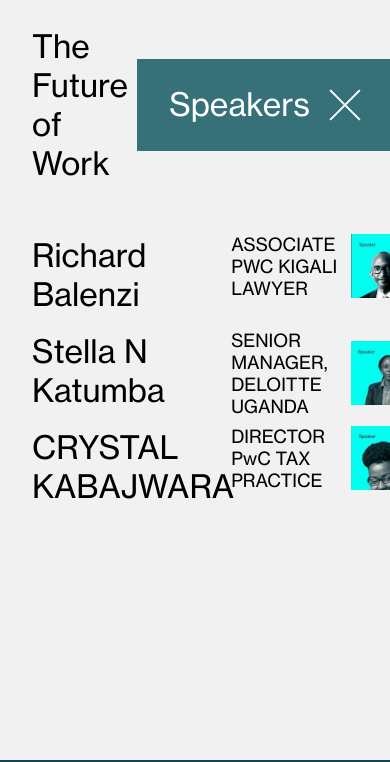
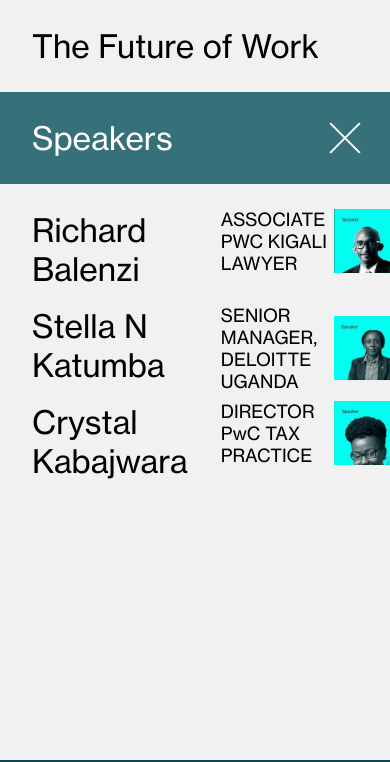
Before and after one commit to KreateUG/CareerXP, a website built with Vite: page src/pages/speakers.html in a window 390 px wide. Shown: the top 762 px of the page. Built offline with nearby package versions, Linux system fonts and the light colour scheme; files whose address does not match are found by name.

Commit message:
Add Flex to speaker grid

```diff
--- a/src/pages/speakers.html
+++ b/src/pages/speakers.html
@@ -68,7 +68,7 @@
           class="name-grid-cell"
           style="height: 6em"
         >
-          <h2>CRYSTAL KABAJWARA</h2>
+          <h2>Crystal Kabajwara</h2>
         </div>
         <div
           id="speaker-1-details-grid-cell"
@@ -81,7 +81,7 @@
       </div>
       <!-- cell end -->
     </div>
-    <footer  class="footer-speaker">
+    <footer class="footer-speaker">
       <div class="footer-content">
         <a href="http://google.com">
           <li>Instagram</li>
--- a/src/scss/about.scss
+++ b/src/scss/about.scss
@@ -52,6 +52,10 @@
 }
 
 @media screen and (max-width: 800px) {
+  #footer {
+    position: fixed;
+    bottom: 0;
+  }
   #about-body {
     display: block;
   }
--- a/src/scss/style.scss
+++ b/src/scss/style.scss
@@ -57,6 +57,8 @@
   #speaker-cell {
     display: grid;
     grid-template-columns: 52% 48%;
+    align-items: center;
+    justify-content: center;
     cursor: pointer;
     transition: all 0.3s ease-in-out;
 
@@ -86,6 +88,7 @@
   justify-content: space-between;
   padding-right: 10px;
 }
+
 .speaker-details-grid-cell {
   display: grid;
   grid-template-columns: 70% 30%;
@@ -231,4 +234,7 @@
     margin-left: 1em;
     row-gap: 1em;
   }
+  #speakers-grid {
+    grid-template-columns: 1fr;
+  }
 }
```
